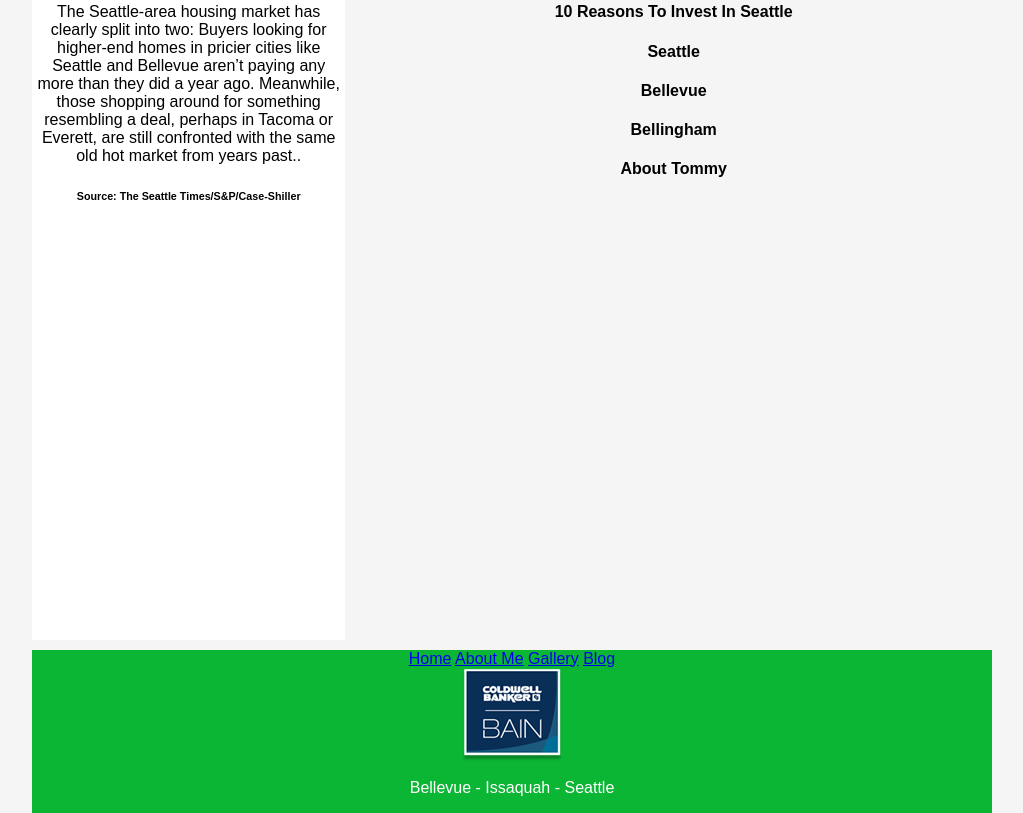
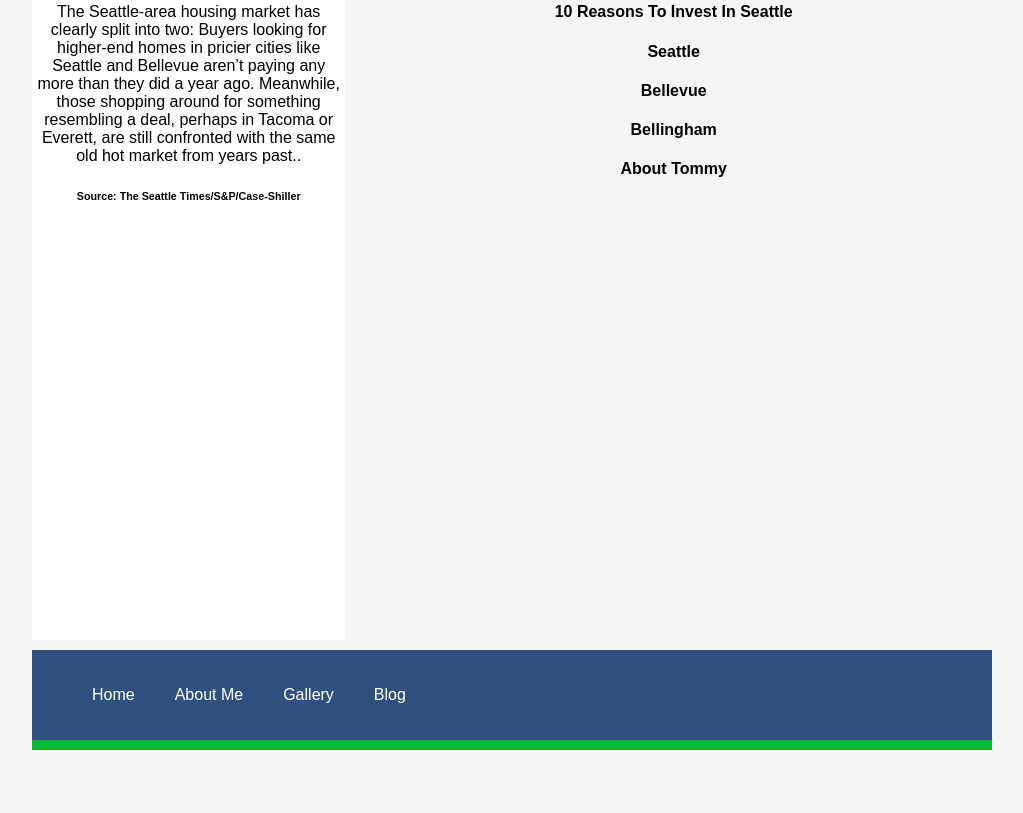
Before and after one commit to github-tommy/class05-assignment, a website: page index.html in a window 1280 px wide. Shown: the part 923-1736 px from the top of the page, without its empty margins (128-1151 px from the left). After the commit the page ends 1673 px from the top, so only its background shows below. Drawn offline with nearby package versions, Linux system fonts and the light colour scheme.

Commit message:
standardized nav

```diff
--- a/css/style.scss
+++ b/css/style.scss
@@ -54,7 +54,6 @@ header{
     margin: 0;
 }
 
-
 #nav li{
     list-style: none;
     float: left;
@@ -68,7 +67,6 @@ header{
     padding: 20px;
     display: block;
     // border-right: 1px solid #fff;
-
 }
 
 #nav li a:hover{
--- a/index.html
+++ b/index.html
@@ -132,17 +132,19 @@
                     </article>
             </section>
             <footer>
-                <nav class="nav-bottom">
-                    <div class="nav-left">
-                    <a href="index.html">Home</a>
-                    <a href="https://www.coldwellbankerbain.com/tommysurjadi">About Me</a>
-                    <a href="gallery.html">Gallery</a>
-                    <a href="blog.html">Blog</a>
-                    <div class="nav-right">
+                <nav id="nav">
+                    <!-- <div class="nav-left"> -->
+                    <ul>
+                    <li><a href="index.html">Home</a></li>
+                    <li><a href="https://www.coldwellbankerbain.com/tommysurjadi">About Me</a></li>
+                    <li><a href="gallery.html">Gallery</a></li>
+                    <li><a href="blog.html">Blog</a></li>
+                    </ul>
+                    <!-- <div class="nav-right">
                         <img src="img/logo.png" alt="cb-logo">
                         <p>Bellevue - Issaquah - Seattle</p>
                     </div>
-                    </div>
+                    </div> -->
                 </nav>
             </footer>
 
```
